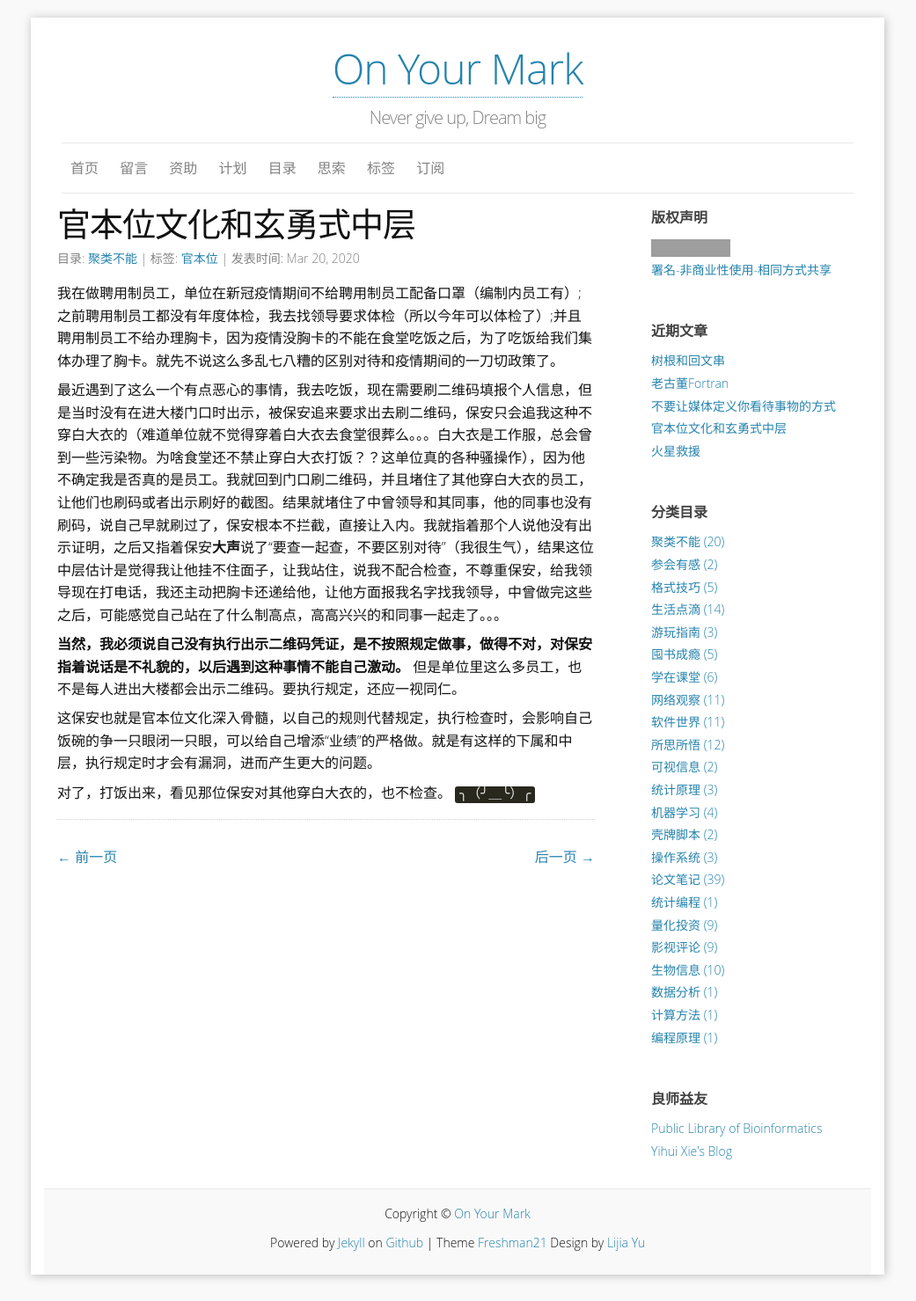
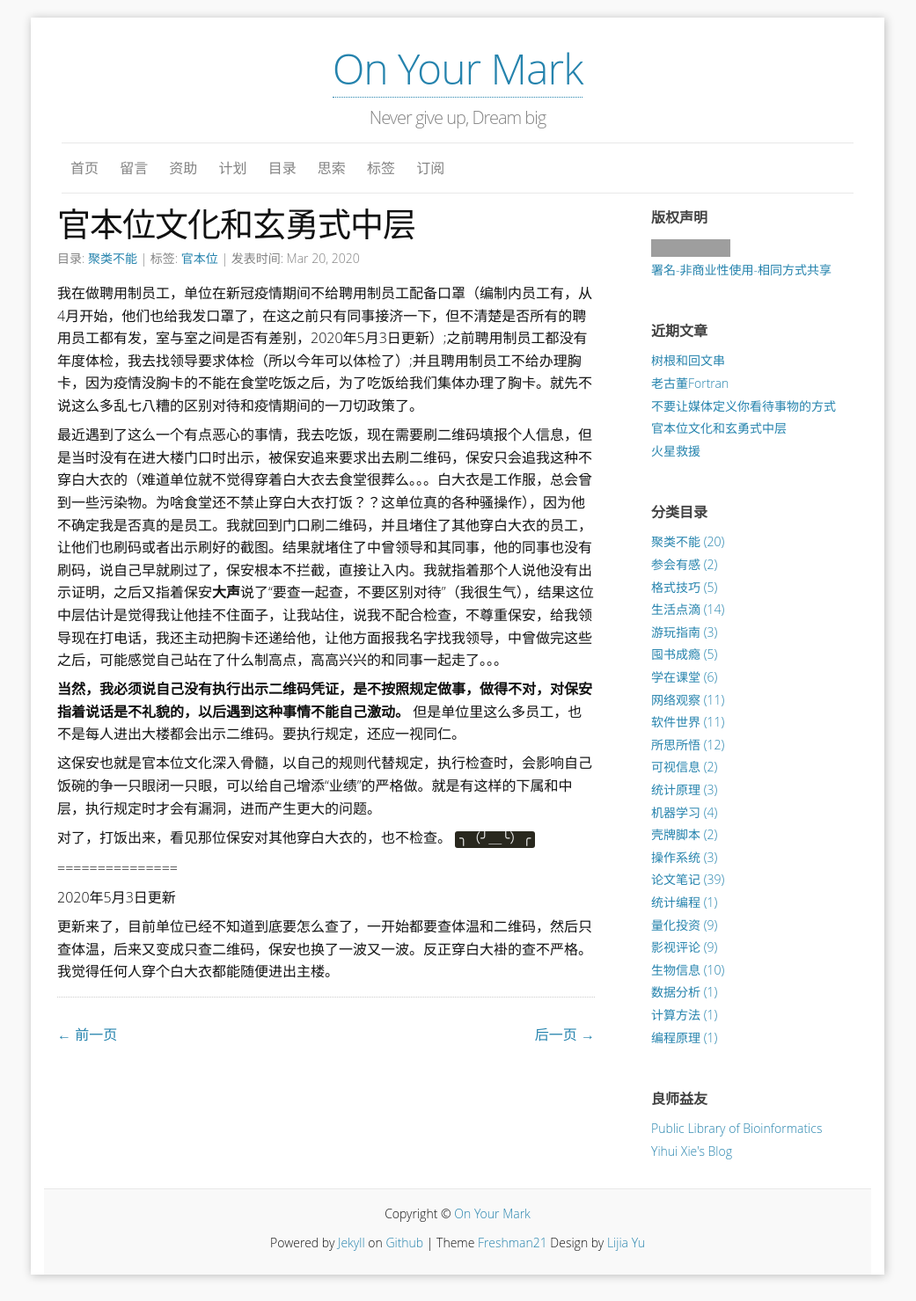
Before and after one commit to yulijia/cn, a Jekyll site: the page built from _posts/2020-03-20-Officer-based-Culture.md, in a window 1280 px wide. Shown: the whole page at 88% size, without its empty margins (120-1161 px from the left). Built offline with Jekyll 4.4.1, drawn with Linux system fonts in a browser that asks for light colours; comment, search, counter and statistics services are not loaded; grey boxes are pictures that could not be loaded.

Commit message:
update content

```diff
--- a/_posts/2020-03-20-Officer-based-Culture.md
+++ b/_posts/2020-03-20-Officer-based-Culture.md
@@ -9,7 +9,7 @@ tags:
 ---
 
 
-我在做聘用制员工，单位在新冠疫情期间不给聘用制员工配备口罩（编制内员工有）;之前聘用制员工都没有年度体检，我去找领导要求体检（所以今年可以体检了）;并且聘用制员工不给办理胸卡，因为疫情没胸卡的不能在食堂吃饭之后，为了吃饭给我们集体办理了胸卡。就先不说这么多乱七八糟的区别对待和疫情期间的一刀切政策了。
+我在做聘用制员工，单位在新冠疫情期间不给聘用制员工配备口罩（编制内员工有，从4月开始，他们也给我发口罩了，在这之前只有同事接济一下，但不清楚是否所有的聘用员工都有发，室与室之间是否有差别，2020年5月3日更新）;之前聘用制员工都没有年度体检，我去找领导要求体检（所以今年可以体检了）;并且聘用制员工不给办理胸卡，因为疫情没胸卡的不能在食堂吃饭之后，为了吃饭给我们集体办理了胸卡。就先不说这么多乱七八糟的区别对待和疫情期间的一刀切政策了。
 
 最近遇到了这么一个有点恶心的事情，我去吃饭，现在需要刷二维码填报个人信息，但是当时没有在进大楼门口时出示，被保安追来要求出去刷二维码，保安只会追我这种不穿白大衣的（难道单位就不觉得穿着白大衣去食堂很葬么。。。白大衣是工作服，总会曾到一些污染物。为啥食堂还不禁止穿白大衣打饭？？这单位真的各种骚操作），因为他不确定我是否真的是员工。我就回到门口刷二维码，并且堵住了其他穿白大衣的员工，让他们也刷码或者出示刷好的截图。结果就堵住了中曾领导和其同事，他的同事也没有刷码，说自己早就刷过了，保安根本不拦截，直接让入内。我就指着那个人说他没有出示证明，之后又指着保安**大声**说了“要查一起查，不要区别对待”（我很生气），结果这位中层估计是觉得我让他挂不住面子，让我站住，说我不配合检查，不尊重保安，给我领导现在打电话，我还主动把胸卡还递给他，让他方面报我名字找我领导，中曾做完这些之后，可能感觉自己站在了什么制高点，高高兴兴的和同事一起走了。。。
 
@@ -18,3 +18,9 @@ tags:
 这保安也就是官本位文化深入骨髓，以自己的规则代替规定，执行检查时，会影响自己饭碗的争一只眼闭一只眼，可以给自己增添“业绩”的严格做。就是有这样的下属和中层，执行规定时才会有漏洞，进而产生更大的问题。
 
 对了，打饭出来，看见那位保安对其他穿白大衣的，也不检查。 <code>╮（╯＿╰）╭</code>
+
+===============
+
+2020年5月3日更新
+
+更新来了，目前单位已经不知道到底要怎么查了，一开始都要查体温和二维码，然后只查体温，后来又变成只查二维码，保安也换了一波又一波。反正穿白大褂的查不严格。我觉得任何人穿个白大衣都能随便进出主楼。
```
